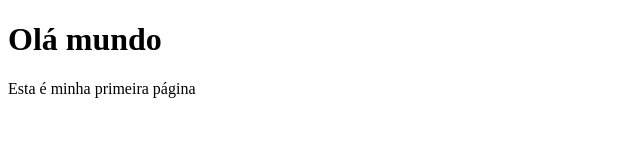
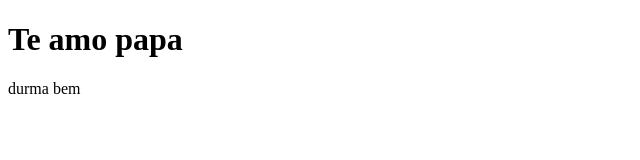
Before and after one commit to YasminMelgaco/minha_primeira_pagina, a plain HTML site: page index.html in a window 1280 px wide. Shown: the whole page, without its empty margins (0-640 px from the left). Drawn offline with Linux system fonts and the light colour scheme.

Commit message:
Update index.html

```diff
--- a/index.html
+++ b/index.html
@@ -4,7 +4,7 @@
     <title>Minha Primeira Página Web</title>
   </head>
   <body>
-    <h1>Olá mundo</h1>
-    <p> Esta é minha primeira página</p>
+    <h1>Te amo papa</h1>
+    <p> durma bem </p>
   </body>
 </html>
```
